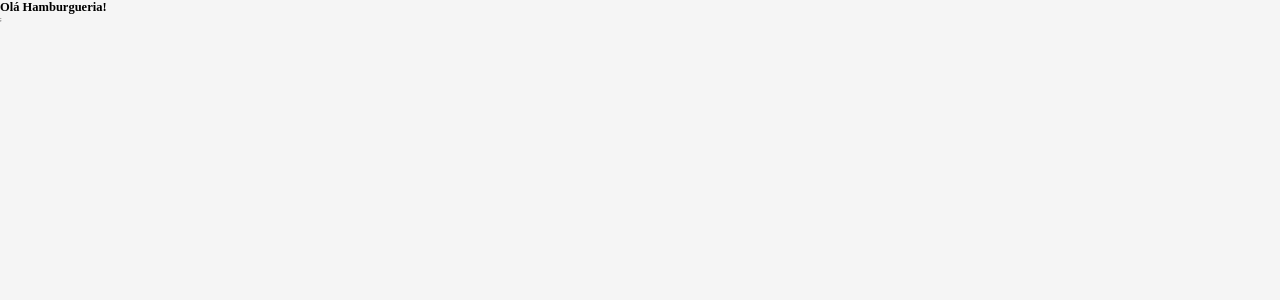
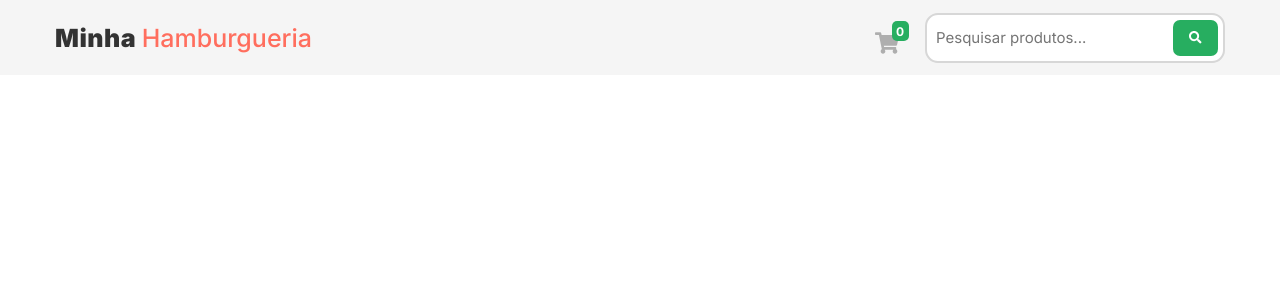
Before and after one commit to edsonrdev/minha-hamburgueria, a React (Vite) app: page / in a window 1280 px wide. Shown: the top 300 px of the page. Built offline with nearby package versions, Linux system fonts and the light colour scheme.

Commit message:
creating Header, ShoppingCartItem and SearchForm styles

```diff
--- a/src/App.jsx
+++ b/src/App.jsx
@@ -1,10 +1,11 @@
 import { GlobalStyles } from "./styles";
+import { Header } from "./components/Header";
 
 export const App = () => {
   return (
     <>
       <GlobalStyles />
-      <h1>Olá Hamburgueria!</h1>;
+      <Header />
     </>
   );
 };
--- /dev/null
+++ b/src/components/Header/index.jsx
@@ -0,0 +1,21 @@
+import { Container } from "./styles";
+import { ShoppingCartIcon } from "../ShoppingCartIcon";
+import { SearchForm } from "../SearchForm";
+
+export const Header = () => {
+  return (
+    <Container>
+      <div className="container">
+        <h1>
+          Minha <span>Hamburgueria</span>
+        </h1>
+
+        <div className="search-section">
+          <ShoppingCartIcon />
+
+          <SearchForm />
+        </div>
+      </div>
+    </Container>
+  );
+};
--- /dev/null
+++ b/src/components/Header/styles.js
@@ -0,0 +1,31 @@
+import { styled } from "styled-components";
+
+export const Container = styled.header`
+  background: var(--gray-color-1);
+
+  h1 {
+    color: var(--gray-color-5);
+    font-weight: 900;
+    font-size: 2.5rem;
+    letter-spacing: 0.05rem;
+
+    span {
+      color: var(--brand-color-2);
+      font-weight: 500;
+      letter-spacing: 0;
+    }
+  }
+
+  .container {
+    display: flex;
+    justify-content: space-between;
+    align-items: center;
+    min-height: 7.5rem;
+  }
+
+  .search-section {
+    display: flex;
+    gap: 2.6rem;
+    align-items: center;
+  }
+`;
--- /dev/null
+++ b/src/components/SearchForm/index.jsx
@@ -0,0 +1,13 @@
+import { Container } from "./styles";
+import { FaSearch } from "react-icons/fa";
+
+export const SearchForm = () => {
+  return (
+    <Container>
+      <input type="search" placeholder="Pesquisar produtos..." />
+      <button type="submit">
+        <FaSearch />
+      </button>
+    </Container>
+  );
+};
--- /dev/null
+++ b/src/components/SearchForm/styles.js
@@ -0,0 +1,38 @@
+import { styled } from "styled-components";
+
+export const Container = styled.form`
+  width: 30rem;
+  min-height: 5rem;
+  padding: 0.5rem;
+  gap: 0.75rem;
+
+  display: flex;
+
+  background: var(--white-color);
+  border: 0.2rem solid var(--gray-color-2);
+  border-radius: 1.3rem;
+
+  input {
+    flex: 1;
+    border: 0;
+    outline: 0;
+    font-size: 1.5rem;
+    padding: 0 0.4rem;
+  }
+
+  button {
+    flex-basis: 4.5rem;
+    background: var(--brand-color-1);
+    border: 0;
+    border-radius: 0.7rem;
+
+    display: flex;
+    align-items: center;
+    justify-content: center;
+
+    svg {
+      color: var(--white-color);
+      font-size: 1.25rem;
+    }
+  }
+`;
--- /dev/null
+++ b/src/components/ShoppingCartIcon/index.jsx
@@ -0,0 +1,11 @@
+import { Container } from "./styles";
+import { FaShoppingCart } from "react-icons/fa";
+
+export const ShoppingCartIcon = () => {
+  return (
+    <Container>
+      <span className="quantity-products">0</span>
+      <FaShoppingCart />
+    </Container>
+  );
+};
--- /dev/null
+++ b/src/components/ShoppingCartIcon/styles.js
@@ -0,0 +1,26 @@
+import { styled } from "styled-components";
+
+export const Container = styled.span`
+  position: relative;
+  cursor: pointer;
+  margin-top: 1.1rem;
+
+  span.quantity-products {
+    position: absolute;
+    top: -40%;
+    right: -40%;
+
+    color: var(--white-color) !important;
+    font-size: 1.2rem;
+    font-weight: 700;
+    background: var(--brand-color-1);
+    padding: 0.25rem 0.45rem;
+    border-radius: 0.5rem;
+  }
+
+  svg {
+    font-size: 2.4rem;
+    color: var(--gray-color-3);
+    vertical-align: middle;
+  }
+`;
--- a/src/styles/index.js
+++ b/src/styles/index.js
@@ -21,11 +21,13 @@ export const GlobalStyles = createGlobalStyle`
         --warning-color: #FFCD07;
         --success-color: #168821;
         --information-color: #155BCB;
+
+        --white-color: #FFFFFF
     }
 
     html, body {
         font-size: 62.5%;
-        background: var(--gray-color-1);
+        background: var(--white-color);
     }
 
     body {
@@ -37,10 +39,20 @@ export const GlobalStyles = createGlobalStyle`
         margin: 0 auto;
         width: 100%;
         padding: 0 15px;
-        max-width: 980px;
+        max-width: 1200px;
     }
 
-    input, select, button, textarea {
+    body, input, select, button, textarea {
         font-family: "Inter", sans-serif;
     }
+
+    /* remove o 'X' do elemento input, Internet Explorer */
+    input[type=search]::-ms-clear { display: none; width : 0; height: 0; }
+    input[type=search]::-ms-reveal { display: none; width : 0; height: 0; }
+    /* remove o 'X' do elemento input, Google Chrome */
+    input[type="search"]::-webkit-search-decoration,
+    input[type="search"]::-webkit-search-cancel-button,
+    input[type="search"]::-webkit-search-results-button,
+    input[type="search"]::-webkit-search-results-decoration { display: none; }
+
 `;
```
